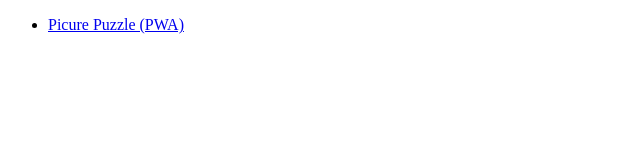
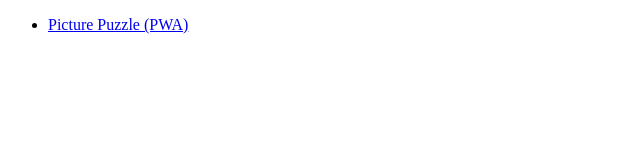
Before and after one commit to hrk4649/js_samples, a plain HTML site: page docs/index.html in a window 1280 px wide. Shown: the full height of the page, 0-640 px from the left. Drawn offline with Linux system fonts and the light colour scheme.

Commit message:
#1 update index.html

```diff
--- a/docs/index.html
+++ b/docs/index.html
@@ -8,7 +8,7 @@
 <body>
 
     <ul>
-        <li><a href="./picture_puzzle_pwa/">Picure Puzzle (PWA)</a></li>
+        <li><a href="./picture_puzzle_pwa/">Picture Puzzle (PWA)</a></li>
     </ul>
 </body>
 </html>
```
